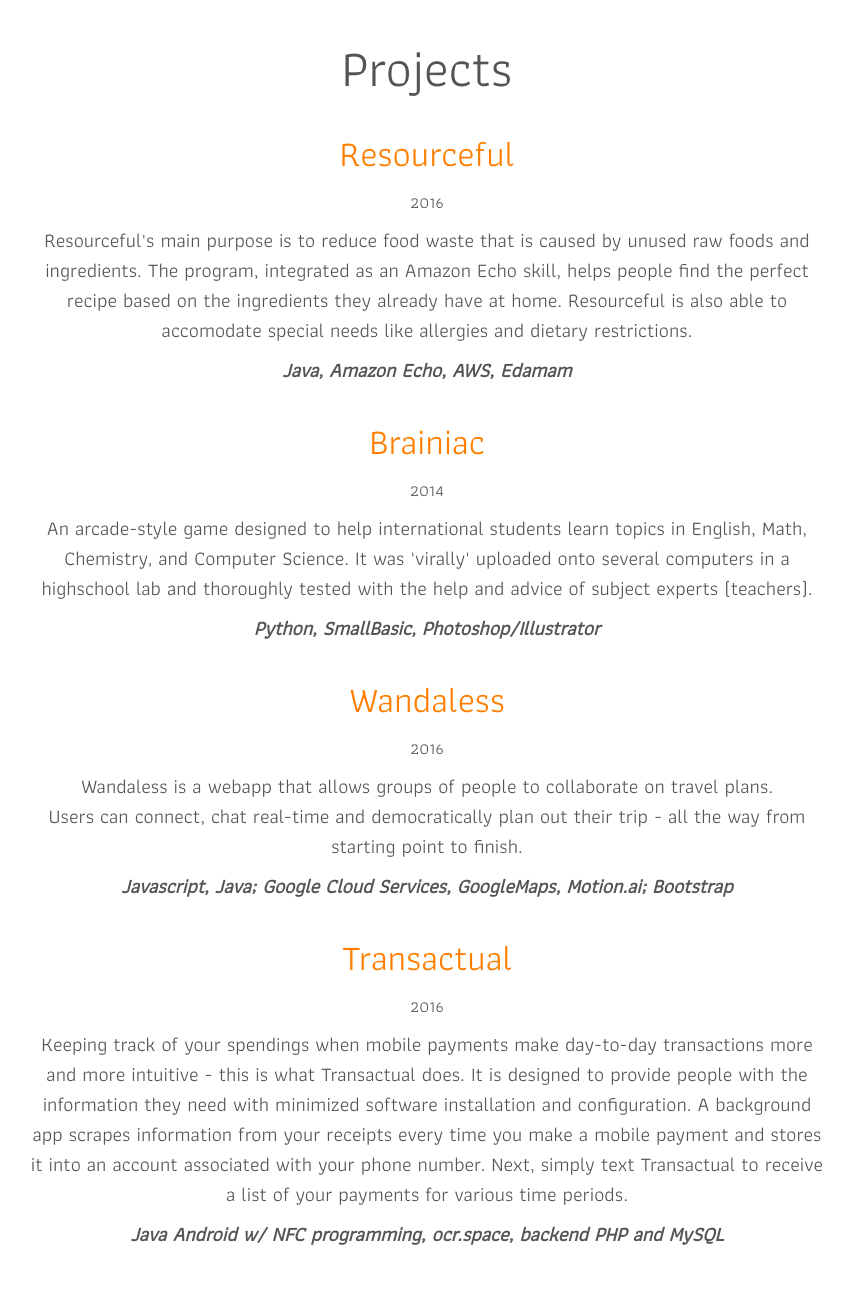
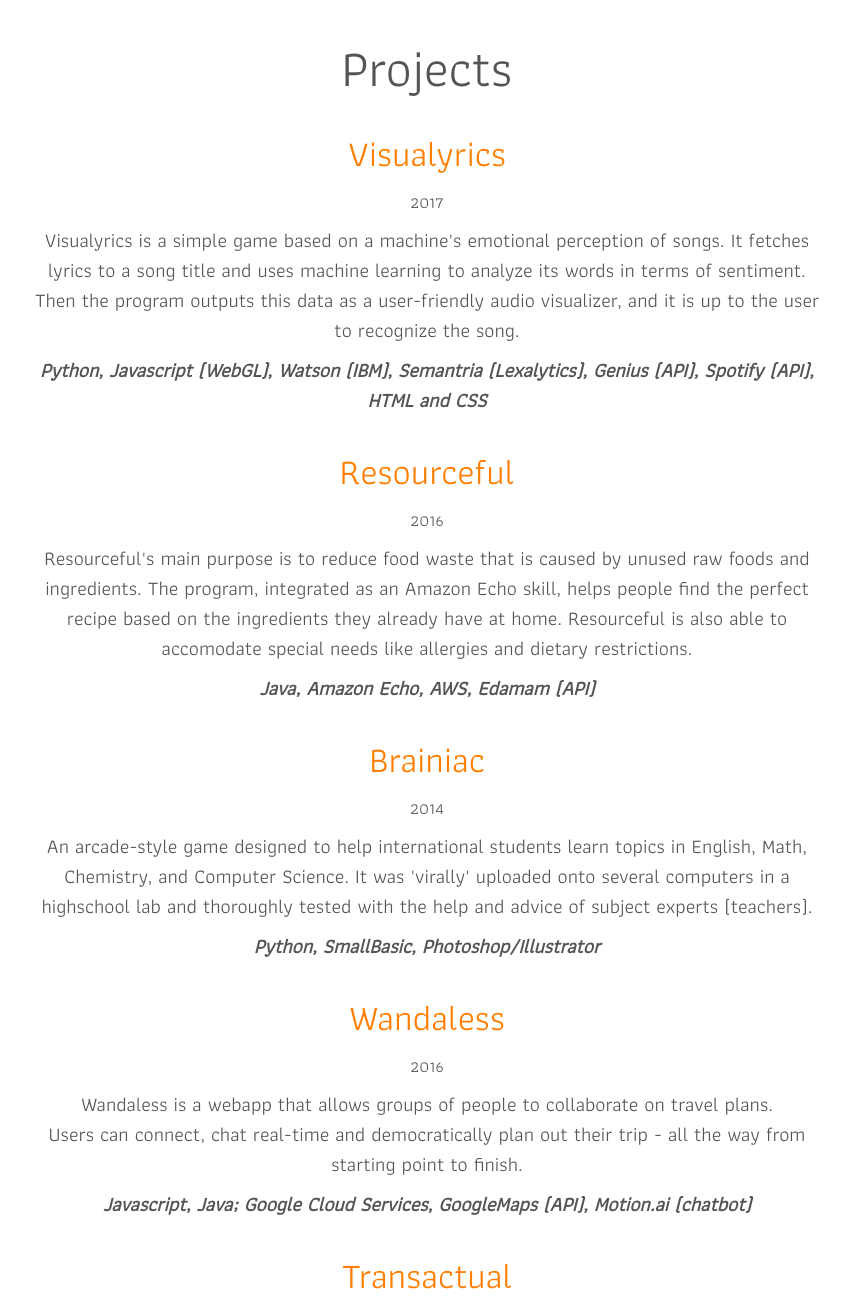
Before and after one commit to dmalataeva/dmalataeva.github.io, a plain HTML site: page index.html in a window 1280 px wide. Shown: the part 900-2207 px from the top of the page, without its empty margins (213-1066 px from the left). Drawn offline with nearby package versions, Linux system fonts and the light colour scheme; a web font is replaced by a local one.

Commit message:
Added new project yay! :)

```diff
--- a/index.html
+++ b/index.html
@@ -63,14 +63,20 @@
       <h2 class="col-sm-12">Projects</h2>
       <div id="doings">
         <div id="project1" class="doing col-sm-8 col-sm-offset-2">
+          <p class="title"><a href='https://github.com/dmalataeva/Visualyrics' style="color:#ff7e00" target="_blank">Visualyrics</a></p>
+          <p class="doingsDate">2017</p>
+          <p class="doingsDescription">Visualyrics is a simple game based on a machine's emotional perception of songs. It fetches lyrics to a song title and uses machine learning to analyze its words in terms of sentiment. Then the program outputs this data as a user-friendly audio visualizer, and it is up to the user to recognize the song.</p>
+          <p class="doingsTools"><i><b>Python, Javascript (WebGL), Watson (IBM), Semantria (Lexalytics), Genius (API), Spotify (API), HTML and CSS</b></i></p>
+        </div>
+        <div id="project2" class="doing col-sm-8 col-sm-offset-2">
           <p class="title"><a href='https://github.com/dmalataeva/Resourceful' style="color:#ff7e00" target="_blank">Resourceful</a></p>
           <p class="doingsDate">2016</p>
           <p class="doingsDescription">Resourceful's main purpose is to reduce food waste that is caused by unused raw foods and ingredients.
             The program, integrated as an Amazon Echo skill, helps people find the perfect recipe based on the ingredients they already have at home.
           Resourceful is also able to accomodate special needs like allergies and dietary restrictions.</p>
-          <p class="doingsTools"><i><b>Java, Amazon Echo, AWS, Edamam</b></i></p>
+          <p class="doingsTools"><i><b>Java, Amazon Echo, AWS, Edamam (API)</b></i></p>
         </div>
-    		<div id="project2" class="doing col-sm-8 col-sm-offset-2">
+    		<div id="project3" class="doing col-sm-8 col-sm-offset-2">
     			<p class="title"><a href='https://github.com/dmalataeva/brainiac' style="color:#ff7e00" target="_blank">Brainiac</a></p>
     			<p class="doingsDate">2014</p>
     			<p class="doingsDescription">An arcade-style game designed to help international students learn topics in English, Math, Chemistry,
@@ -78,14 +84,14 @@
             tested with the help and advice of subject experts (teachers).</p>
           <p class="doingsTools"><i><b>Python, SmallBasic, Photoshop/Illustrator</b></i></p>
         </div>
-    		<div id="project3" class="doing col-sm-8 col-sm-offset-2">
+    		<div id="project4" class="doing col-sm-8 col-sm-offset-2">
     			<p class="title"><a href='https://github.com/dmalataeva/Wandaless' style="color:#ff7e00" target="_blank">Wandaless</a></p>
     			<p class="doingsDate">2016</p>
     			<p class="doingsDescription">Wandaless is a webapp that allows groups of people to collaborate on travel plans.<br>
           Users can connect, chat real-time and democratically plan out their trip - all the way from starting point to finish.</p>
-          <p class="doingsTools"><i><b>Javascript, Java; Google Cloud Services, GoogleMaps, Motion.ai; Bootstrap</b></i></p>
+          <p class="doingsTools"><i><b>Javascript, Java; Google Cloud Services, GoogleMaps (API), Motion.ai (chatbot)</b></i></p>
         </div>
-        <div id="project4" class="doing col-sm-8 col-sm-offset-2">
+        <div id="project5" class="doing col-sm-8 col-sm-offset-2">
           <p class="title"><a href='https://github.com/dmalataeva/Transactual' style="color:#ff7e00" target="_blank">Transactual</a></p>
           <p class="doingsDate">2016</p>
           <p class="doingsDescription">Keeping track of your spendings when mobile payments make day-to-day
@@ -94,7 +100,7 @@
              A background app scrapes information from your receipts every time you make a mobile payment
             and stores it into an account associated with your phone number.
             Next, simply text Transactual to receive a list of your payments for various time periods.</p>
-          <p class="doingsTools"><i><b>Java Android w/ NFC programming, ocr.space, backend PHP and MySQL</b></i></p>
+          <p class="doingsTools"><i><b>Java Android w/ NFC programming, ocr.space, backend PHP and MySQL, HTML and CSS (Bootstrap)</b></i></p>
         </div>
       </div>
       <h2 class="col-sm-12">Internships</h2>
```
